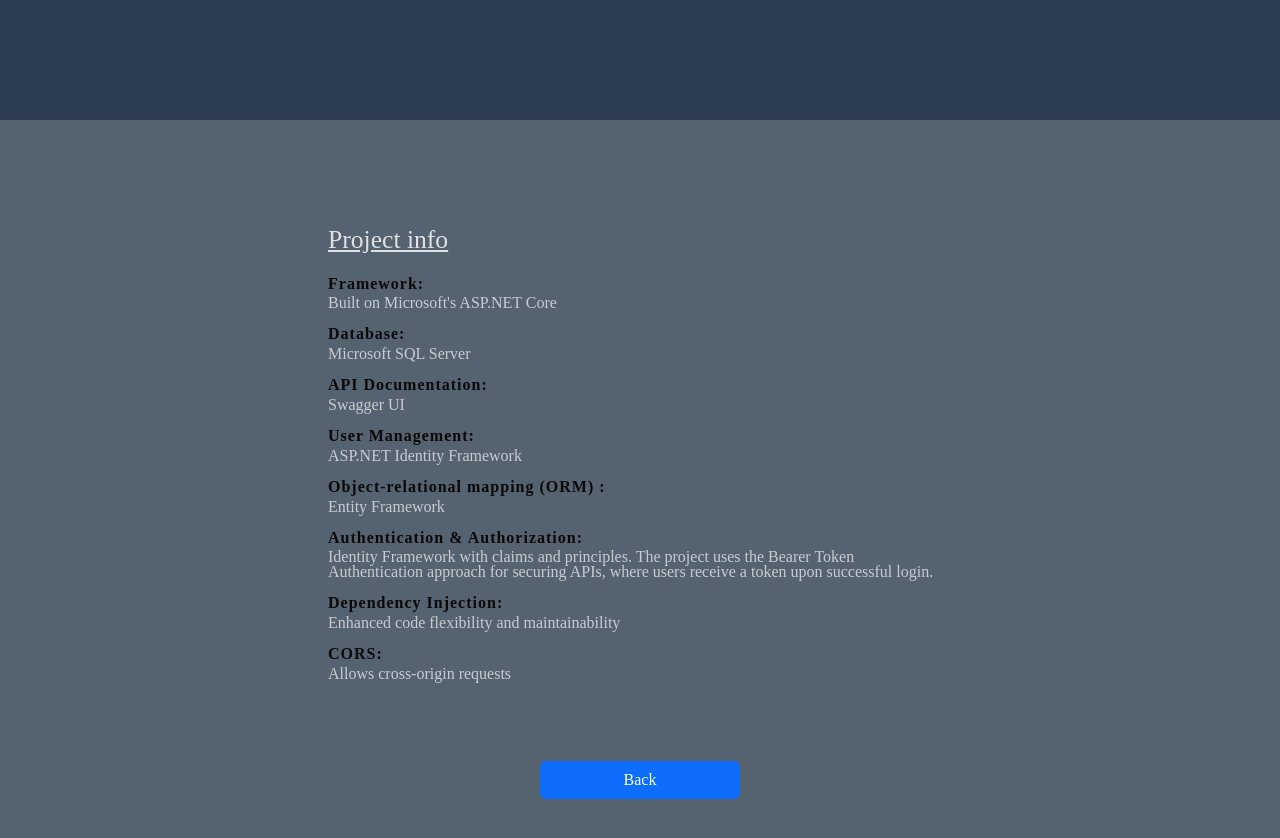
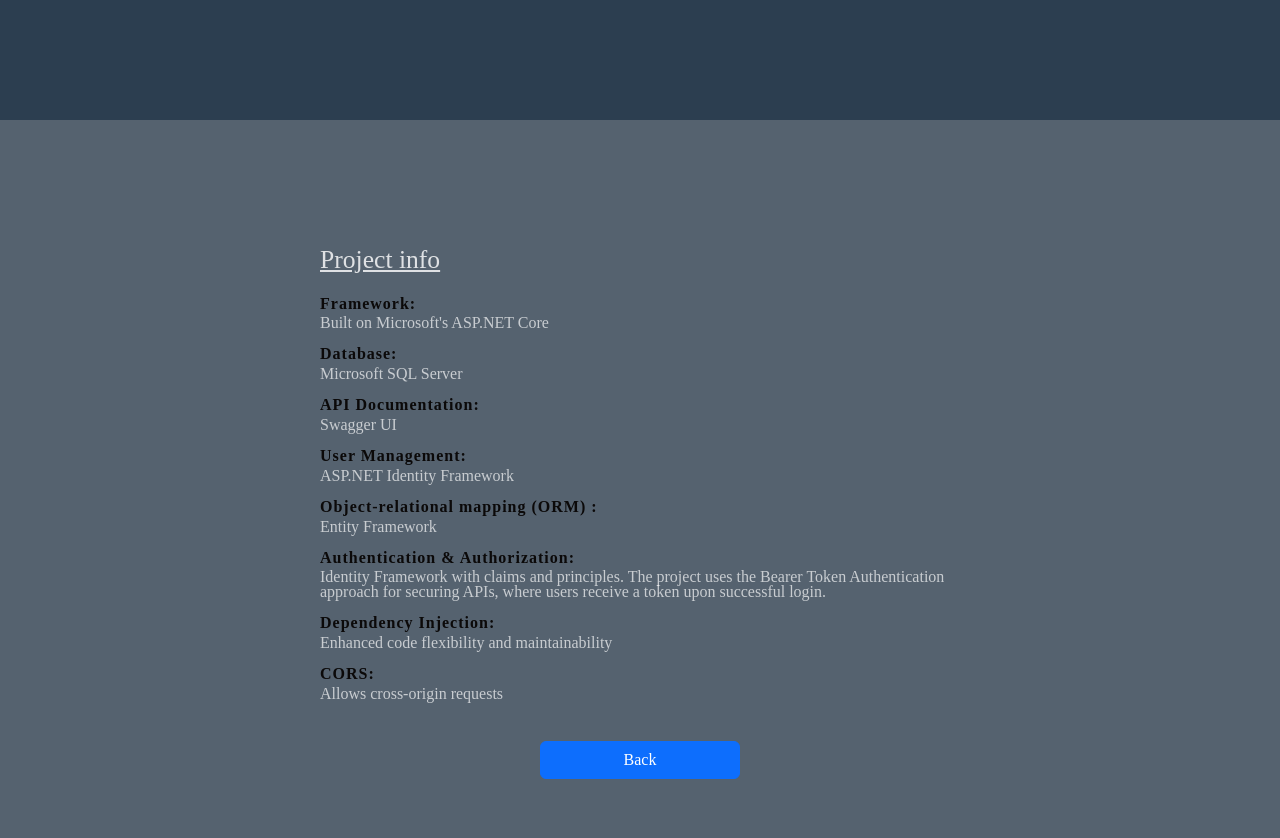
Before and after one commit to VanMeerbeeckBenny/Portfolio, a Vue app: page /API in a window 1280 px wide. Shown: the part 680-1518 px from the top of the page. Built offline with nearby package versions, Linux system fonts and the light colour scheme.

Commit message:
Refactor style

```diff
--- a/src/components/ProjectPresentationTemplate.vue
+++ b/src/components/ProjectPresentationTemplate.vue
@@ -26,12 +26,12 @@ const props = defineProps({
                 </div>
 
 
-                <div class="custom-container color p-3" v-if="$slots['info-section']">
+                <div class="custom-container color" v-if="$slots['info-section']">
                     <section class="tech-stack">
                         <h4 class="">Project info</h4>
                         <slot name="info-section"></slot>
                     </section>
-                    <div class="d-flex justify-content-center mt-5">
+                    <div class="d-flex justify-content-center mt-2">
                         <slot name="return-button"></slot>
                     </div>
                 </div>
```
